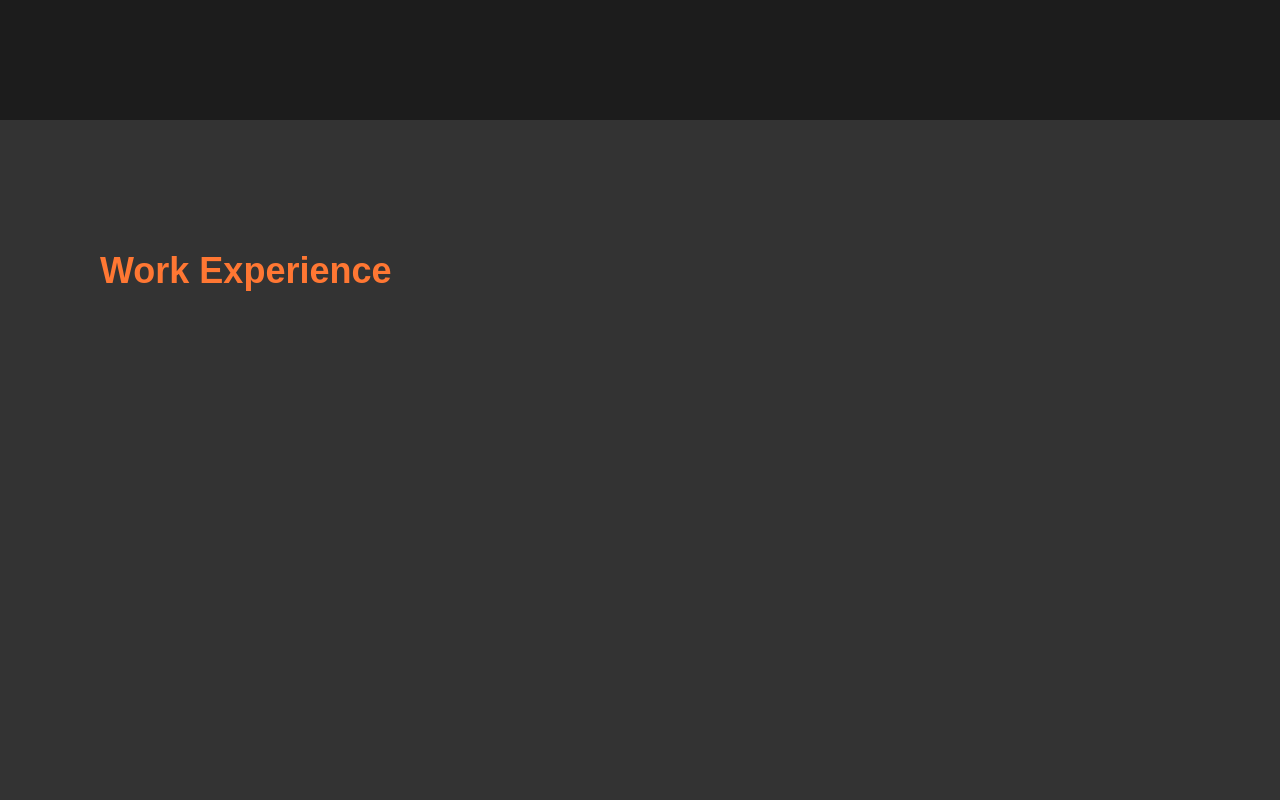
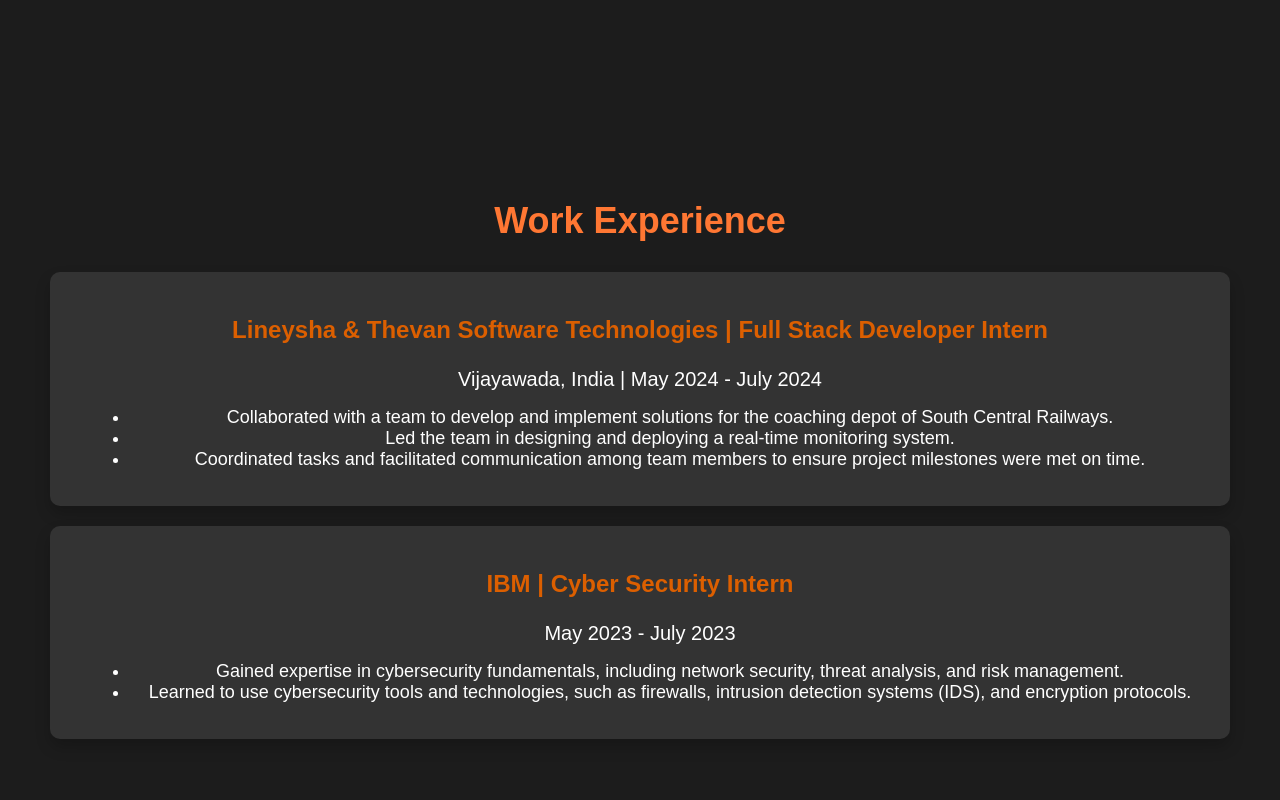
Before and after one commit to sesha32/my-portfolio, a React (Create React App) app in the folder my-portfolio/: page / in a window 1280 px wide. Shown: the part 1680-2480 px from the top of the page. Built offline with nearby package versions, Linux system fonts and the light colour scheme.

Commit message:
added work experience

```diff
--- a/my-portfolio/src/components/Portfolio.js
+++ b/my-portfolio/src/components/Portfolio.js
@@ -7,7 +7,7 @@
       {/* Navbar */}
       <nav className="navbar">
         <ul>
-          <li><a href="#home">Home</a></li>  {/* Use href for in-page navigation */}
+          <li><a href="#home">Home</a></li>
           <li><a href="#projects">Projects</a></li>
           <li><a href="#work">Work Experience</a></li>
           <li><a href="#skills">Skills</a></li>
@@ -44,7 +44,7 @@
           </div>
         </div>
         <div className="right-section">
-          <img src={require('../assets/profile.jpg')} alt="Your Photo" />  {/* Ensure the image is properly imported */}
+          <img src={require('../assets/profile.jpg')} alt="Your Photo" />
         </div>
       </section>
 
@@ -65,9 +65,27 @@
       </section>
 
       {/* Work Experience Section */}
-      <section id="work" className="section">
+      <section id="work" className="section work-section">
         <h2>Work Experience</h2>
-        {/* Add work experience details */}
+        <div className="work-experience">
+          <div className="work-item">
+            <h3>Lineysha & Thevan Software Technologies | Full Stack Developer Intern</h3>
+            <p>Vijayawada, India | May 2024 - July 2024</p>
+            <ul>
+              <li>Collaborated with a team to develop and implement solutions for the coaching depot of South Central Railways.</li>
+              <li>Led the team in designing and deploying a real-time monitoring system.</li>
+              <li>Coordinated tasks and facilitated communication among team members to ensure project milestones were met on time.</li>
+            </ul>
+          </div>
+          <div className="work-item">
+            <h3>IBM | Cyber Security Intern</h3>
+            <p>May 2023 - July 2023</p>
+            <ul>
+              <li>Gained expertise in cybersecurity fundamentals, including network security, threat analysis, and risk management.</li>
+              <li>Learned to use cybersecurity tools and technologies, such as firewalls, intrusion detection systems (IDS), and encryption protocols.</li>
+            </ul>
+          </div>
+        </div>
       </section>
 
       {/* Skills Section */}
--- a/my-portfolio/src/styles/Portfolio.css
+++ b/my-portfolio/src/styles/Portfolio.css
@@ -1,4 +1,8 @@
 /* Overall body styling */
+html {
+  scroll-behavior: smooth;
+}
+
 body {
   margin: 0;
   font-family: Arial, sans-serif;
@@ -253,3 +257,55 @@
   transform: translateY(0); /* Reset transform on click */
   box-shadow: 0px 8px 15px rgba(0, 0, 0, 0.2); /* Reset shadow */
 }
+/* Work Experience Section */
+.work-section {
+  padding: 50px;
+  background-color: #1C1C1C; /* Matching dark background */
+  text-align: center;
+}
+
+.work-section h2 {
+  font-size: 36px;
+  color: #FF7733; /* Lighter orange for section headings */
+  margin-bottom: 30px;
+}
+
+.work-experience {
+  display: grid;
+  grid-template-columns: 1fr;
+  gap: 20px;
+}
+
+.work-item {
+  background-color: #333; /* Dark grey background for each item */
+  padding: 20px;
+  border-radius: 10px;
+  box-shadow: 0px 8px 15px rgba(0, 0, 0, 0.2); /* Adding subtle shadow for depth */
+  transition: transform 0.3s, box-shadow 0.3s;
+}
+
+.work-item h3 {
+  color: #DC5F00; /* Orange for job title */
+  font-size: 24px;
+}
+
+.work-item p {
+  color: #FFFFFF; /* White text for location and dates */
+  margin-bottom: 10px;
+}
+
+.work-item ul {
+  list-style-type: disc;
+  margin-left: 20px;
+}
+
+.work-item ul li {
+  color: #FFFFFF; /* White text for bullet points */
+  font-size: 18px;
+}
+
+.work-item:hover {
+  transform: scale(1.05); /* Enlarge box on hover */
+  box-shadow: 0px 12px 20px rgba(0, 0, 0, 0.4); /* Enhanced shadow effect */
+  background-color: #DC5F00; /* Orange background on hover */
+}
```
